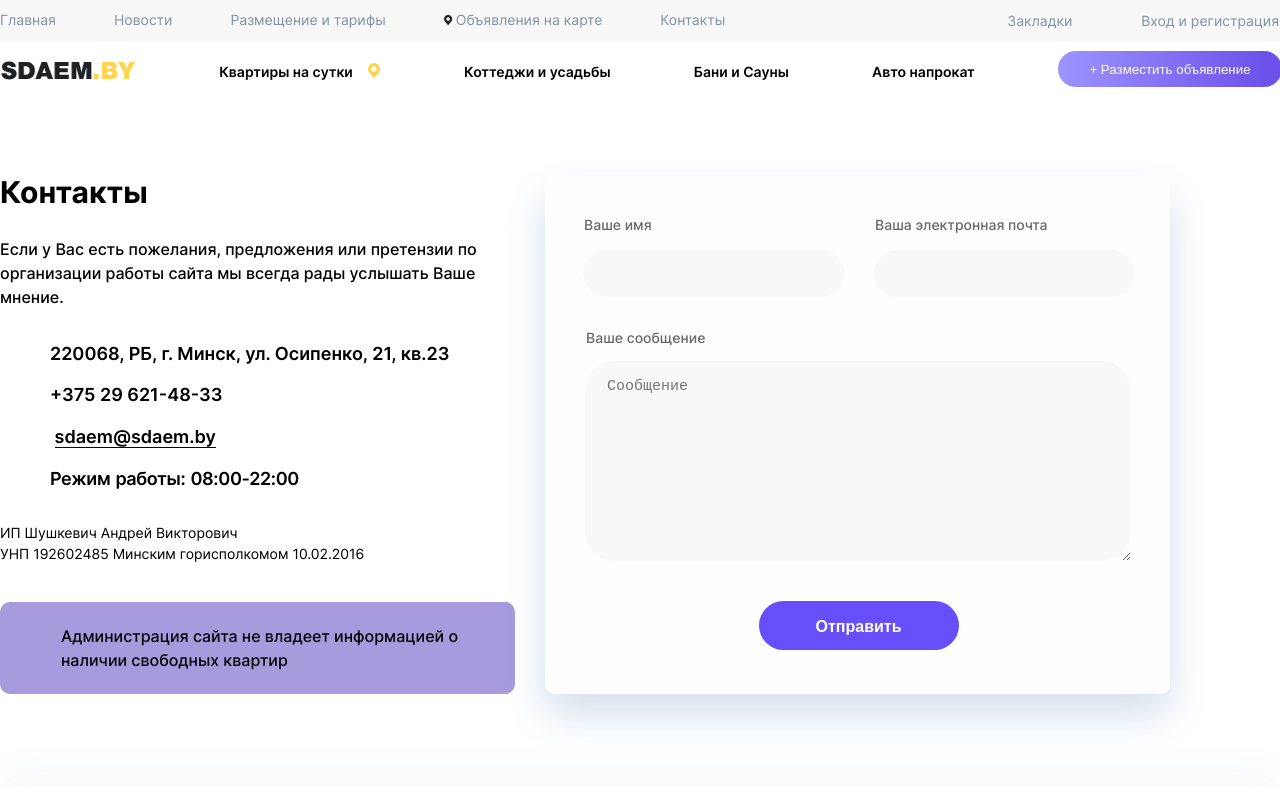
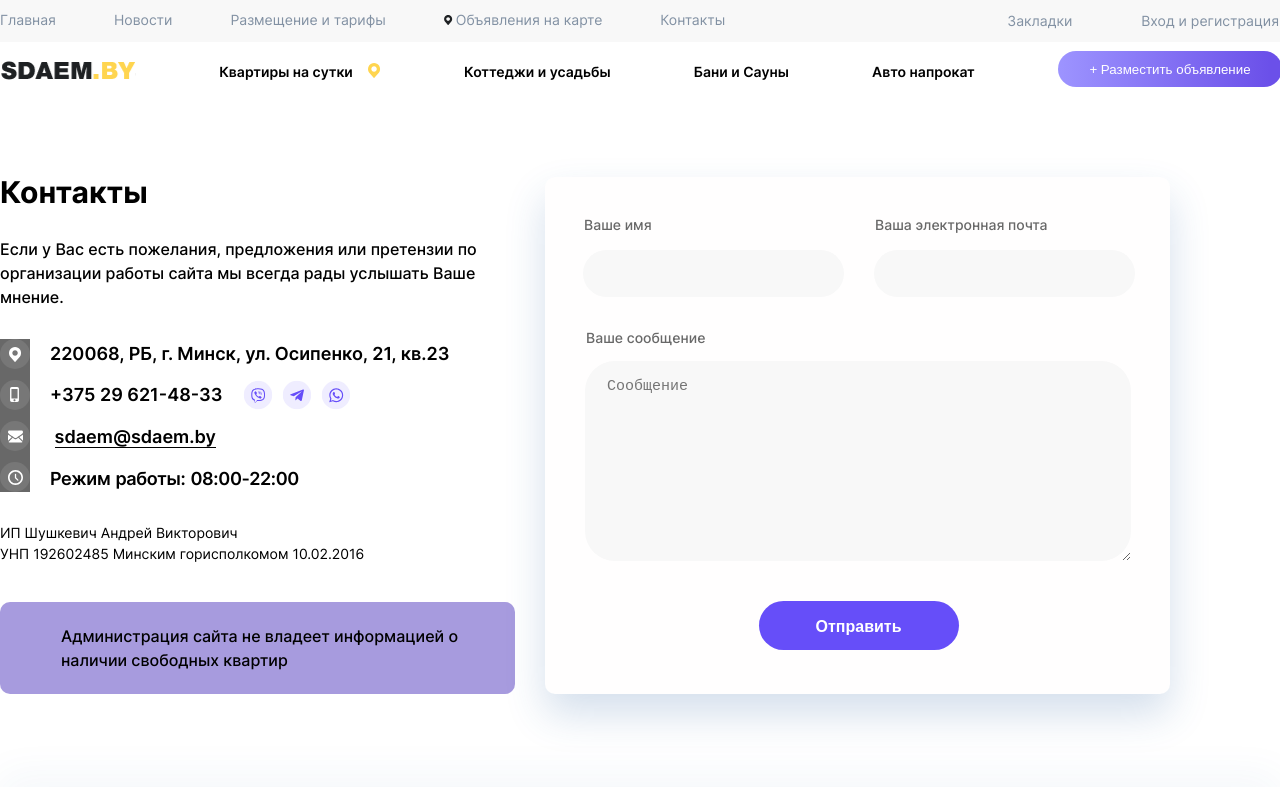
Before and after one commit to DaryaSerikova/ts-react-reduxtoolkit, a React (Create React App) app: page / in a window 1280 px wide. Shown: the top 800 px of the page. Built offline with nearby package versions, Linux system fonts and the light colour scheme; some icons are missing.

Commit message:
ContactPage: Contacts

```diff
--- a/src/pages/ContactPage/ContactPage.js
+++ b/src/pages/ContactPage/ContactPage.js
@@ -5,6 +5,14 @@ import { ReactComponent as ContactIcon1 } from '../../assets/img/contact_icon_1.
 import { ReactComponent as ContactIcon2 } from '../../assets/img/contact_icon_2.svg';
 import { ReactComponent as ContactIcon3 } from '../../assets/img/contact_icon_3.svg';
 import { ReactComponent as ContactIcon4 } from '../../assets/img/contact_icon_4.svg';
+
+
+import { ReactComponent as PurpleNetworkIcon1 } from '../../assets/img/purple_network_1.svg';
+import { ReactComponent as PurpleNetworkIcon2 } from '../../assets/img/purple_network_2.svg';
+import { ReactComponent as PurpleNetworkIcon3 } from '../../assets/img/purple_network_3.svg';
+import { ReactComponent as PurpleNetworkIcon4 } from '../../assets/img/purple_network_4.svg';
+import { ReactComponent as PurpleNetworkIcon5 } from '../../assets/img/purple_network_5.svg';
+
 import cn from "./ContactPage.module.scss";
 
 
@@ -21,15 +29,22 @@ const ContactPage = () => {
 
         <div className={cn.contacts_with_icons}>
           <div className={cn.contact_icons}>
-            <ContactIcon1 />
-            <ContactIcon2 />
-            <ContactIcon3 />
-            <ContactIcon4 />
+            <ContactIcon1 className={cn.contact_icon}/>
+            <ContactIcon2 className={cn.contact_icon}/>
+            <ContactIcon3 className={cn.contact_icon}/>
+            <ContactIcon4 className={cn.contact_icon}/>
 
           </div>
           <div className={cn.contact_text}>
             <div className={cn.contact_item}>220068, РБ, г. Минск, ул. Осипенко, 21, кв.23</div>
-            <div className={cn.contact_item}>+375 29 621-48-33  </div>
+            <div className={`${cn.contact_item} ${cn.phone_with_icons}`}>
+              <div>+375 29 621-48-33 </div>
+              <div className={cn.phone_icons}>
+                <PurpleNetworkIcon3 className={cn.phone_icon}/>
+                <PurpleNetworkIcon4 className={cn.phone_icon}/>
+                <PurpleNetworkIcon5 className={cn.phone_icon}/>
+              </div>
+            </div>
             <div className={`${cn.contact_item} ${cn.email}`}>sdaem@sdaem.by</div>
             <div className={`${cn.contact_item} ${cn.working_hours}`}>Режим работы: 08:00-22:00</div>
           </div>
--- a/src/pages/ContactPage/ContactPage.module.scss
+++ b/src/pages/ContactPage/ContactPage.module.scss
@@ -46,6 +46,19 @@
         flex-direction: column;
       }
 
+      .contact_icons {
+        background-color: #686868;
+        margin-top: -1px;
+
+        .contact_icon {
+          margin-bottom: 11px;
+        }
+
+        .contact_icon:last-child {
+          margin-bottom: 0px;
+        }
+      }
+
       .email {
         border-bottom: 1px solid black;
         width: min-content;
@@ -58,6 +71,27 @@
         margin-top: 3px;
         letter-spacing: -0.35px;
         word-spacing: 1px;
+      }
+
+      .phone_with_icons {
+        display: flex;
+        flex-direction: row;
+        gap: 20px;
+        margin-bottom: 12px !important;
+
+        .phone_icons {
+          display: flex;
+          flex-direction: row;
+          margin-top: -1px;
+          gap: 9px;
+
+          .phone_icon {
+            width: 30px;
+            height: 30px;
+          }
+        }
+
+
       }
 
       .contact_item {
```
